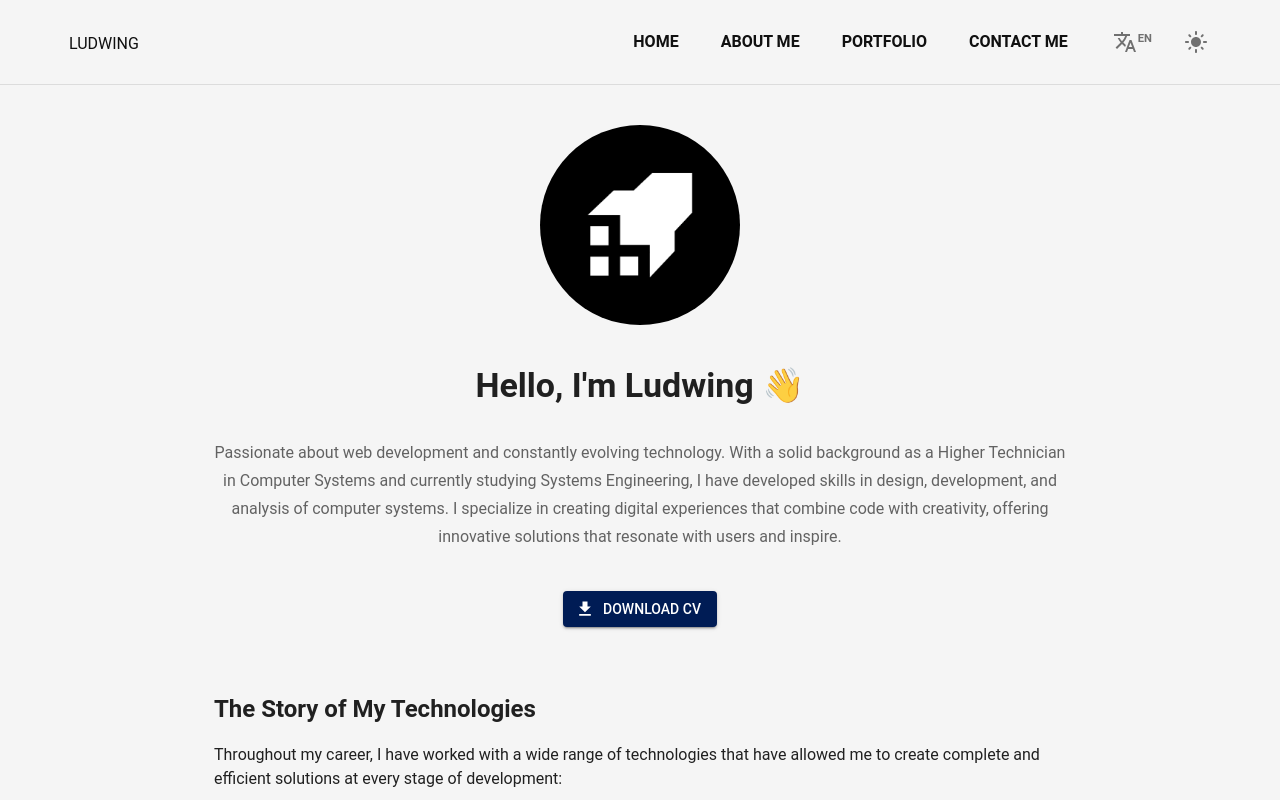
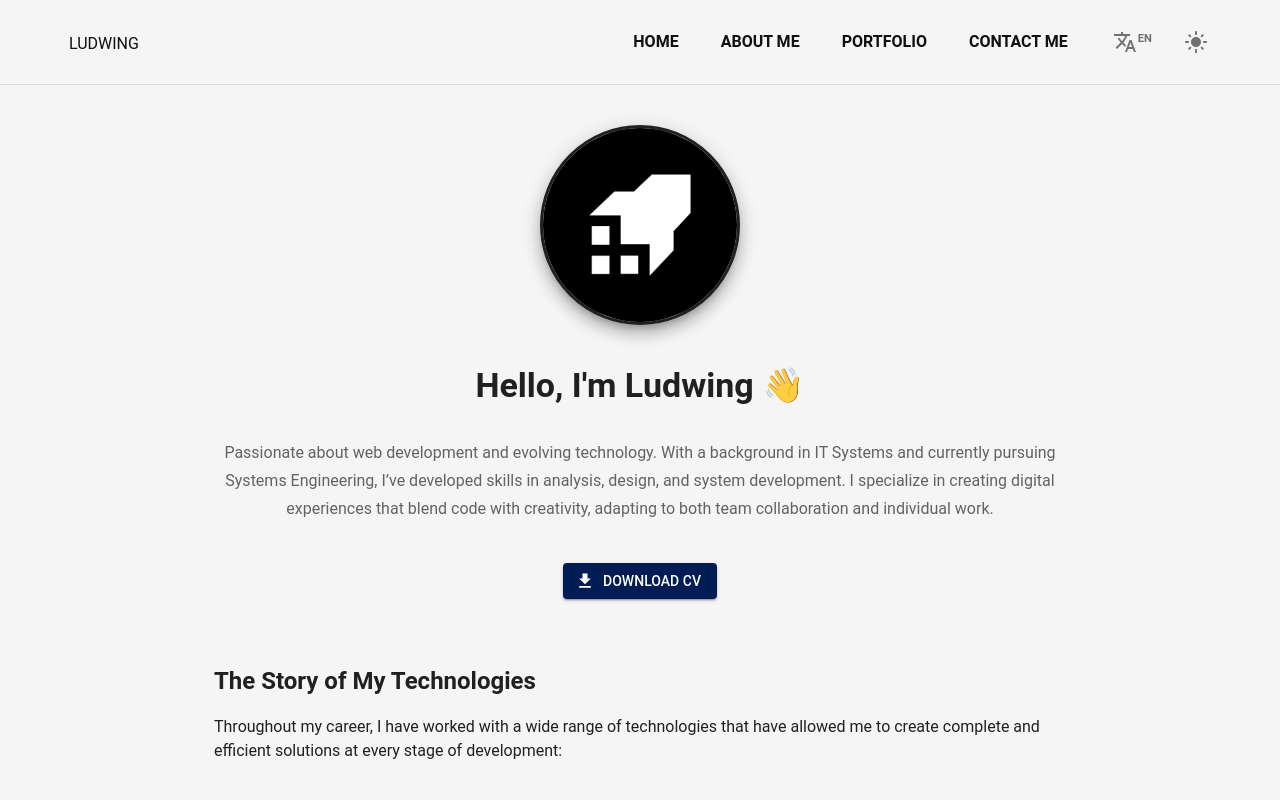
Before and after one commit to ludwingx/Portfolio-v3, a Next.js app: page /en/aboutme in a window 1280 px wide. Shown: the top 800 px of the page. Built offline with nearby package versions, Linux system fonts and the light colour scheme.

Commit message:
add border avatar

```diff
--- a/messages/en.json
+++ b/messages/en.json
@@ -19,7 +19,7 @@
   },
   "Aboutme": {
     "title": "Hello, I'm Ludwing 👋",
-    "subtitle": "Passionate about web development and constantly evolving technology. With a solid background as a Higher Technician in Computer Systems and currently studying Systems Engineering, I have developed skills in design, development, and analysis of computer systems. I specialize in creating digital experiences that combine code with creativity, offering innovative solutions that resonate with users and inspire.",
+    "subtitle": "Passionate about web development and evolving technology. With a background in IT Systems and currently pursuing Systems Engineering, I’ve developed skills in analysis, design, and system development. I specialize in creating digital experiences that blend code with creativity, adapting to both team collaboration and individual work.",
     "buttonCv": "Download CV",
     "title2": "The Story of My Technologies",
     "subtitle2": "Throughout my career, I have worked with a wide range of technologies that have allowed me to create complete and efficient solutions at every stage of development:",
--- a/messages/es.json
+++ b/messages/es.json
@@ -19,7 +19,7 @@
   },
   "Aboutme": {
     "title": "Hola, soy Ludwing 👋",
-    "subtitle": "Apasionado por el desarrollo web y la tecnología en constante evolución. Con una sólida formación como Técnico Superior en Sistemas Informáticos y actualmente cursando Ingeniería de Sistemas, he desarrollado habilidades en diseño, desarrollo y análisis de sistemas informáticos. Me especializo en crear experiencias digitales que combinan código con creatividad, ofreciendo soluciones innovadoras que resuenan con los usuarios e inspiran.",
+    "subtitle": "Apasionado por el desarrollo web y la tecnología. Con formación en Sistemas Informáticos y en curso de Ingeniería de Sistemas, he desarrollado habilidades en análisis, diseño y desarrollo de sistemas. Me especializo en crear experiencias digitales que fusionan código y creatividad, adaptándome tanto al trabajo en equipo como individual.",
     "buttonCv": "Descargar CV",
     "title2": "La historia de mis tecnologías",
     "subtitle2": "A lo largo de mi carrera, he trabajado con una amplia gama de tecnologías que me han permitido crear soluciones completas y eficientes en cada etapa de desarrollo:",
@@ -29,13 +29,13 @@
       "frontendTitle": "🎨 Frontend: ",
       "frontendText": "Mi experiencia abarca Angular, React, Next.js, Astro, Bootstrap, Material Ui, Shadcn, con los cuales construyo interfaces de usuario modernas y eficientes.",
       "backendTitle": "🔧 Backend: ",
-      "backendText": "Tengo una base sólida en desarrollo de backend, con competencia en Node.js, Express.js, Laravel y experiencia práctica PHP",
+      "backendText": "Tengo una base sólida en desarrollo de backend, con competencia en Node.js, Express.js, Laravel y experiencia práctica PHP.",
       "databasesTitle": "💾 Bases de datos: ",
       "databasesText": "Trabajo con bases como PostgreSQL, MySQL, lo que me permite crear aplicaciones basadas en datos sólidas y eficientes.",
       "mobileDevelopmentTitle": "📱 Desarrollo móvil: ",
-      "mobileDevelopmentText": "Mis habilidades se extienden al desarrollo móvil, particularmente en ReactNative actualmente y experiencia practica con Ionic",
+      "mobileDevelopmentText": "Mis habilidades se extienden al desarrollo móvil, particularmente en ReactNative actualmente y experiencia practica con Ionic.",
       "toolsTitle": "🛠️ Herramientas: ",
-      "toolsText": "Para mis proyectos aveces utilizo una variedad como Git, Postman, Visual Studio Code, Adobe PhotoShop, Draw.io, Vercel, Supabase"
+      "toolsText": "Para mis proyectos aveces utilizo una variedad como Git, Postman, Visual Studio Code, Adobe PhotoShop, Draw.io, Vercel, Supabase."
     }
   },
   "Contact":{
--- a/src/app/[locale]/aboutme/page.tsx
+++ b/src/app/[locale]/aboutme/page.tsx
@@ -10,7 +10,7 @@ export default function AboutMe() {
       {/* Foto de perfil centrada dentro de un Box usando Material UI */}
       <Box sx={{ display: 'flex', justifyContent: 'center', mt: 5 }}>
         <Avatar
-          sx={{ width: 200, height: 200,  }}
+          sx={{ width: 200, height: 200, border: '3px solid', boxShadow: 10 }}
           alt="Foto de perfil de Ludwing Armijo"
           src="/img/photoPerfil.svg"
         />
```
